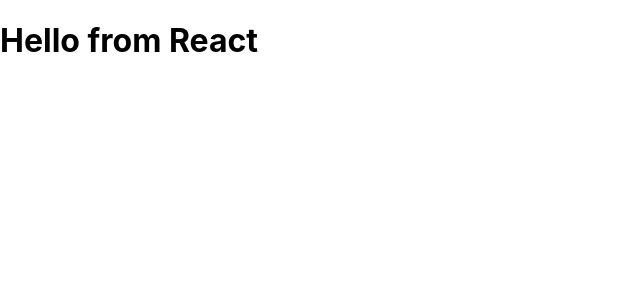
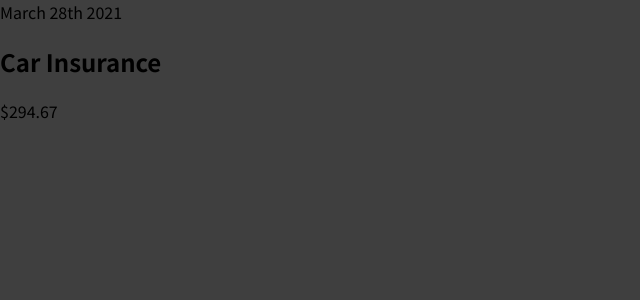
Before and after one commit to PetyrDzhunov/Expense-tracker, a React (Create React App) app: page / in a window 1280 px wide. Shown: the top 300 px of the page, without its empty margins (0-640 px from the left). Built offline with nearby package versions, Linux system fonts and the light colour scheme.

Commit message:
made-my-expenseItem-component

```diff
--- a/src/App.js
+++ b/src/App.js
@@ -1,9 +1,9 @@
+import ExpenseItem from "./components/ExpenseItem";
 
 function App() {
   return (
     <div>
-  <h1>Hello from React</h1>
-
+      <ExpenseItem></ExpenseItem>
     </div>
   );
 }
--- /dev/null
+++ b/src/components/ExpenseItem.js
@@ -0,0 +1,11 @@
+function ExpenseItem() {
+    return (
+        <div>
+           <div>March 28th 2021</div>
+            <h2>Car Insurance</h2>
+            <div>$294.67</div>
+        </div>
+    );
+};
+
+export default ExpenseItem
--- a/src/index.css
+++ b/src/index.css
@@ -1,13 +1,14 @@
+@import url('https://fonts.googleapis.com/css2?family=Noto+Sans+JP:wght@400;700&display=swap');
+
+* {
+  box-sizing: border-box;
+}
+
+html {
+  font-family: 'Noto Sans JP', sans-serif;
+}
+
 body {
   margin: 0;
-  font-family: -apple-system, BlinkMacSystemFont, 'Segoe UI', 'Roboto', 'Oxygen',
-    'Ubuntu', 'Cantarell', 'Fira Sans', 'Droid Sans', 'Helvetica Neue',
-    sans-serif;
-  -webkit-font-smoothing: antialiased;
-  -moz-osx-font-smoothing: grayscale;
+  background-color: #3f3f3f;
 }
-
-code {
-  font-family: source-code-pro, Menlo, Monaco, Consolas, 'Courier New',
-    monospace;
-}
```
